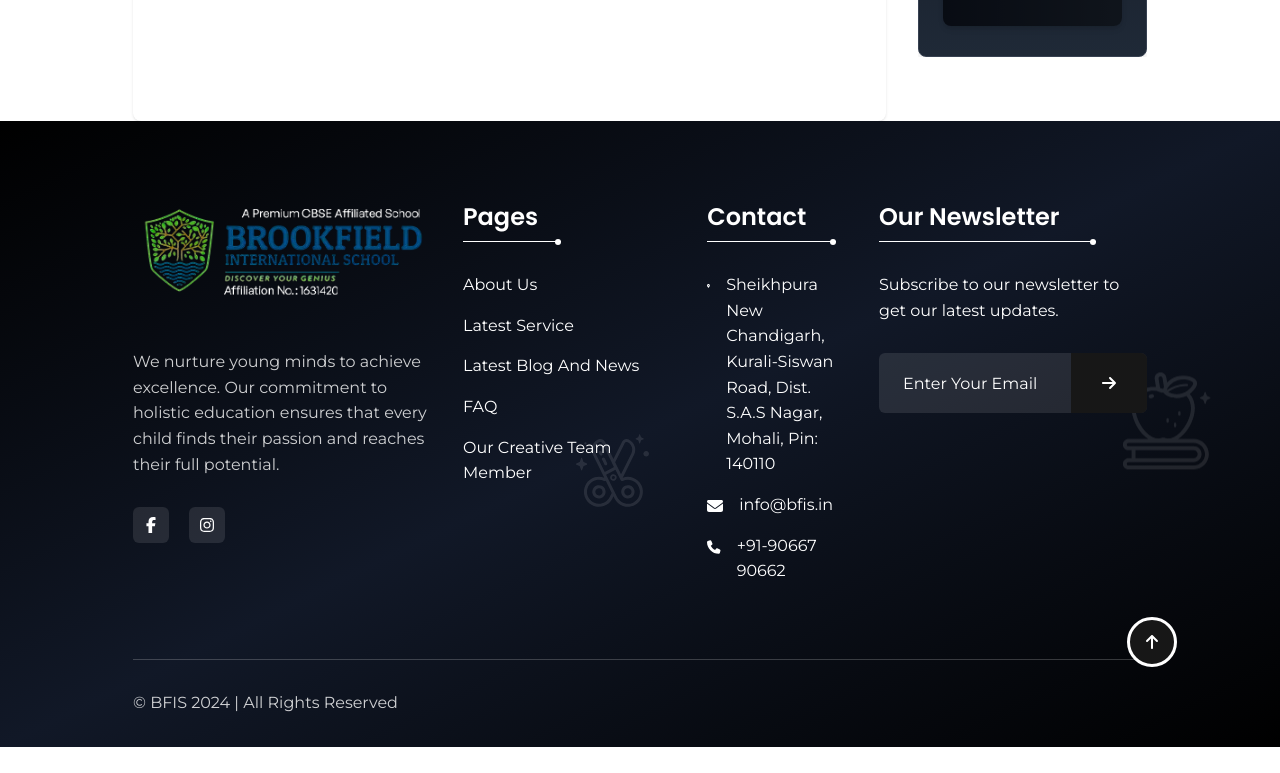
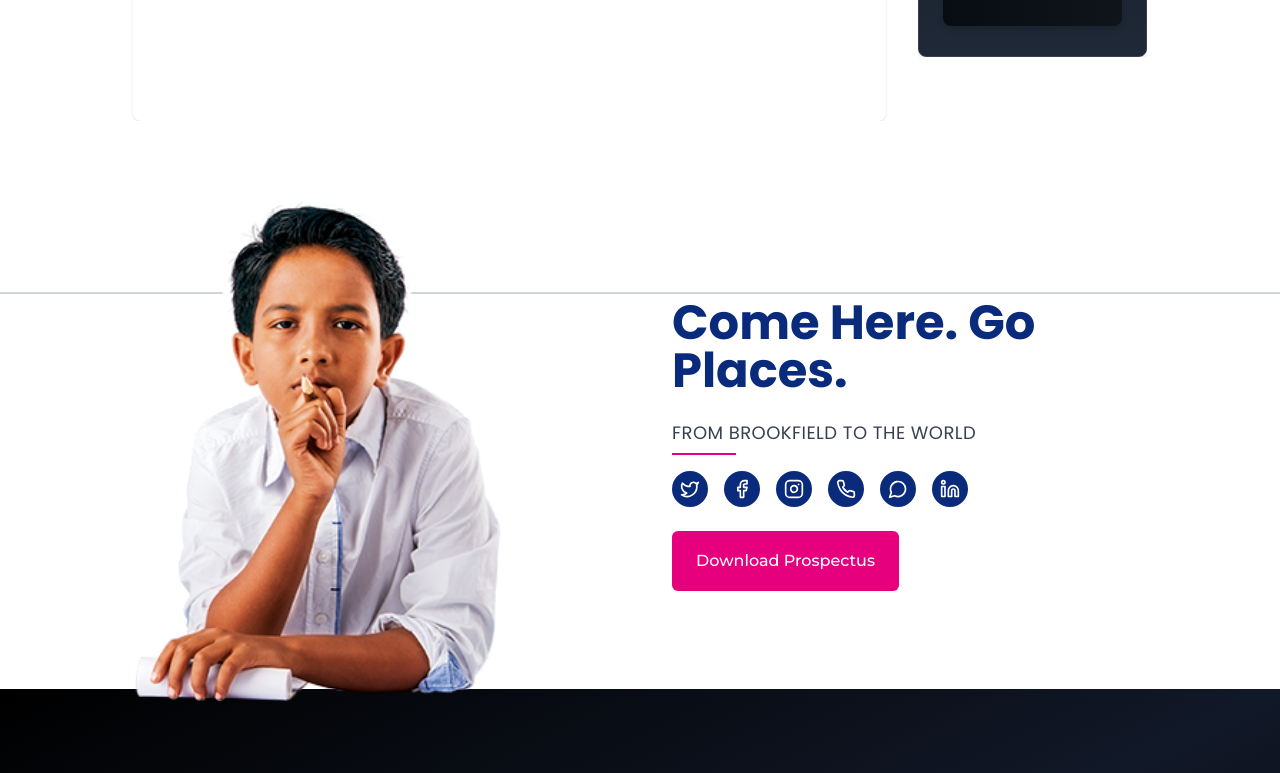
Before and after one commit to Stealth-Rishabh/BFIS, a React (Vite) app: page /about in a window 1280 px wide. Shown: the part 1260-2033 px from the top of the page. Before the commit the page ends 2007 px from the top, so only its background shows below. Built offline with nearby package versions, Linux system fonts and the light colour scheme; a web font is replaced by a local one.

Commit message:
new commit

```diff
--- /dev/null
+++ b/src/components/footertop.jsx
@@ -0,0 +1,93 @@
+import { Button } from "@/components/ui/button";
+import { Link } from "react-router-dom";
+import {
+  Twitter,
+  Facebook,
+  Instagram,
+  Phone,
+  MessageCircle,
+  Linkedin,
+} from "lucide-react";
+import boyImage from "@/assets/images/boy_cutout.png";
+
+export default function FooterTop() {
+  return (
+    <section className="w-full bg-white pt-12 lg:pt-20 relative">
+      {/* Border line below the image */}
+      <div className="absolute left-0 right-0 top-[70%] lg:top-[30%] h-0.5 bg-gray-300" />
+
+      <div className="container mx-auto flex flex-col lg:flex-row items-center gap-8 lg:gap-16 relative z-10">
+        {/* Left Side: Image */}
+        <div className="lg:w-1/2 flex justify-center lg:justify-start relative z-20 lg:mb-2">
+          <img
+            src={boyImage}
+            alt="Student portrait"
+            className="object-cover h-[400px] lg:h-[500px] max-w-full"
+            loading="lazy"
+            style={{ marginBottom: "-20px" }} // Pull up the image slightly to overlap with footer
+          />
+        </div>
+
+        {/* Right Side: Text Content */}
+        <div className="lg:w-1/2 flex flex-col items-center lg:items-start space-y-6 text-center lg:text-left">
+          {/* Heading */}
+          <h1 className="text-[#0A2B7B] text-4xl lg:text-5xl font-bold leading-tight">
+            Come Here. Go Places.
+          </h1>
+          {/* Subheading with underline */}
+          <div className="relative">
+            <h2 className="text-gray-700 text-lg tracking-wide">
+              FROM BROOKFIELD TO THE WORLD
+            </h2>
+            <div className="absolute -bottom-2 left-1/2 transform -translate-x-1/2 lg:left-0 lg:translate-x-0 h-0.5 w-16 bg-[#E6007E]" />
+          </div>
+
+          {/* Social Media Icons */}
+          <div className="flex gap-4 justify-center lg:justify-start mt-4">
+            <Link
+              to="#"
+              className="bg-[#0A2B7B] p-2 rounded-full text-white hover:bg-[#0A2B7B]/90"
+            >
+              <Twitter className="w-5 h-5" />
+            </Link>
+            <Link
+              to="#"
+              className="bg-[#0A2B7B] p-2 rounded-full text-white hover:bg-[#0A2B7B]/90"
+            >
+              <Facebook className="w-5 h-5" />
+            </Link>
+            <Link
+              to="#"
+              className="bg-[#0A2B7B] p-2 rounded-full text-white hover:bg-[#0A2B7B]/90"
+            >
+              <Instagram className="w-5 h-5" />
+            </Link>
+            <Link
+              to="#"
+              className="bg-[#0A2B7B] p-2 rounded-full text-white hover:bg-[#0A2B7B]/90"
+            >
+              <Phone className="w-5 h-5" />
+            </Link>
+            <Link
+              to="#"
+              className="bg-[#0A2B7B] p-2 rounded-full text-white hover:bg-[#0A2B7B]/90"
+            >
+              <MessageCircle className="w-5 h-5" />
+            </Link>
+            <Link
+              to="#"
+              className="bg-[#0A2B7B] p-2 rounded-full text-white hover:bg-[#0A2B7B]/90"
+            >
+              <Linkedin className="w-5 h-5" />
+            </Link>
+          </div>
+
+          {/* Download Button */}
+          <Button className="bg-[#E6007E] text-white hover:bg-[#E6007E]/90 px-6 py-2 mt-4 lg:mt-6">
+            Download Prospectus
+          </Button>
+        </div>
+      </div>
+    </section>
+  );
+}
--- a/src/components/sections/abouts/AboutLayout.jsx
+++ b/src/components/sections/abouts/AboutLayout.jsx
@@ -3,6 +3,7 @@
 import { Outlet, useLocation } from "react-router-dom";
 import AboutSidebar from "@/components/sections/abouts/AboutSidebar";
 import BannerWithBreadcrumbs from "@/components/sections/abouts/BannerWithBreadcrumbs";
+import FooterTop from "@/components/footertop"; // Import FooterTop
 
 const AboutLayout = ({ sidebarLinks }) => {
   const location = useLocation();
@@ -30,7 +31,6 @@
     <div>
       {/* Banner with Breadcrumbs */}
       <BannerWithBreadcrumbs title={title} breadcrumbs={breadcrumbs} />
-
       <div className="container mx-auto grid grid-cols-1 lg:grid-cols-4 gap-8 mt-8">
         {/* Content Area for Subpages */}
         <div className="col-span-1 lg:col-span-3 bg-white p-6 rounded-lg shadow">
@@ -40,6 +40,8 @@
         {/* Sidebar for About Pages */}
         <AboutSidebar sidebarLinks={sidebarLinks} />
       </div>
+      {/* Footer Top Section */}
+      <FooterTop /> {/* Insert FooterTop component here */}
     </div>
   );
 };
--- a/src/index.css
+++ b/src/index.css
@@ -3,9 +3,6 @@
 @tailwind base;
 @tailwind components;
 @tailwind utilities;
-
-@import "~slick-carousel/slick/slick.css";
-@import "~slick-carousel/slick/slick-theme.css";
 
 @layer base {
   :root {
--- a/src/main.jsx
+++ b/src/main.jsx
@@ -2,6 +2,8 @@
 import ReactDOM from "react-dom/client";
 import App from "./App.jsx";
 import "./index.css";
+import "slick-carousel/slick/slick.css";
+import "slick-carousel/slick/slick-theme.css";
 
 ReactDOM.createRoot(document.getElementById("root")).render(
   <React.StrictMode>
--- a/vite.config.js
+++ b/vite.config.js
@@ -1,8 +1,7 @@
-import path from "path"
-import { defineConfig } from 'vite'
-import react from '@vitejs/plugin-react'
+import path from "path";
+import { defineConfig } from "vite";
+import react from "@vitejs/plugin-react";
 
-// https://vitejs.dev/config/
 export default defineConfig({
   plugins: [react()],
   resolve: {
@@ -10,4 +9,11 @@
       "@": path.resolve(__dirname, "./src"),
     },
   },
-})
+  css: {
+    preprocessorOptions: {
+      css: {
+        additionalData: `@import "slick-carousel/slick/slick.css"; @import "slick-carousel/slick/slick-theme.css";`,
+      },
+    },
+  },
+});
```
Also changed, not shown: src/assets/images/boy_cutout.png (added), 23 other files (tests, documents, lock files or other folders).
